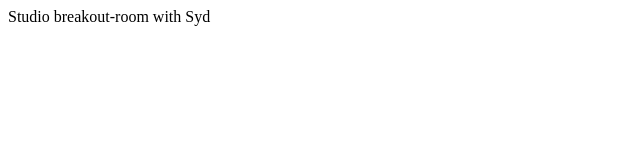
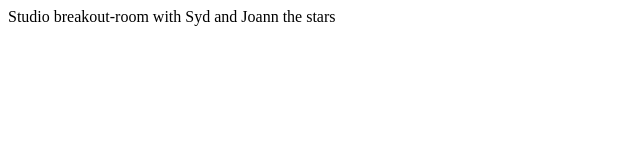
Before and after one commit to StuupidCupidd/Git-stuff, a plain HTML site: page index.html in a window 1280 px wide. Shown: the whole page, without its empty margins (0-640 px from the left). Drawn offline with Linux system fonts and the light colour scheme.

Commit message:
updated paragraph

```diff
--- a/index.html
+++ b/index.html
@@ -1,5 +1,5 @@
 <html>
    <body>
-      <p>Studio breakout-room with Syd</p>
+      <p>Studio breakout-room with Syd and Joann the stars</p>
    </body>
 </html>
```
